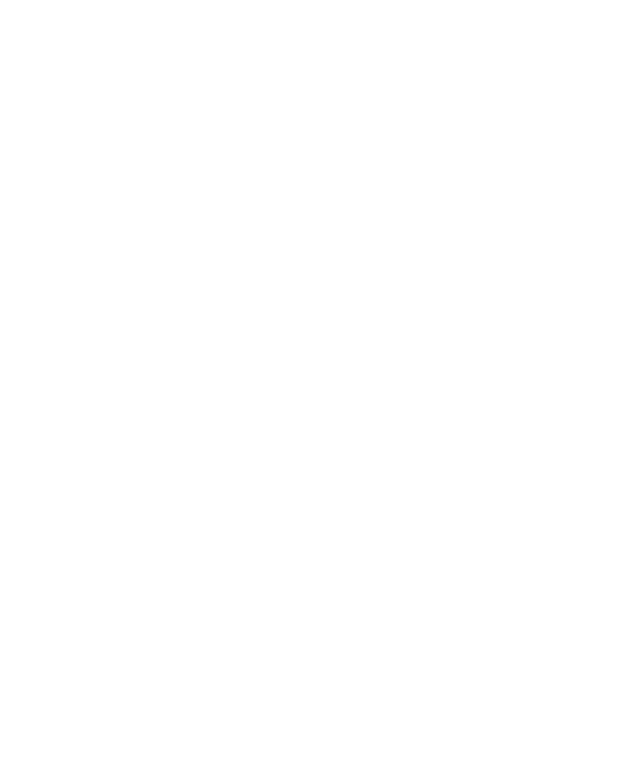
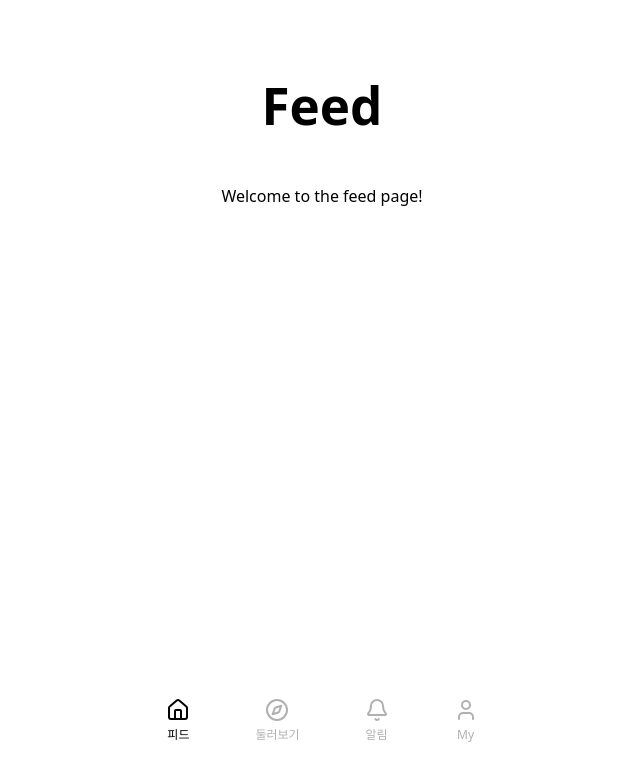
Before and after one commit to qkrxogmla/Homework-FE-2025-1-week3, a React (Vite) app in the folder 박태희/: page /feed in a window 1280 px wide. Before the commit this address had no page. Shown: the top 778 px of the page, without its empty margins (318-958 px from the left). Built offline with nearby package versions, Linux system fonts and the light colour scheme.

Commit message:
add feed page

```diff
--- a/박태희/src/App.tsx
+++ b/박태희/src/App.tsx
@@ -1,5 +1,6 @@
 import { BrowserRouter, Route, Routes } from 'react-router';
 
+import Feed from './Feed.tsx';
 import Home from './home.tsx';
 import Login from './login.tsx';
 import MyPage from './mypage.tsx';
@@ -25,6 +26,10 @@
           path="/mypage"
           element={<MyPage />}
         />
+        <Route
+          path="/feed"
+          element={<Feed />}
+        />
       </Routes>
     </BrowserRouter>
   );
--- /dev/null
+++ b/박태희/src/Feed.module.css
@@ -0,0 +1,8 @@
+.container {
+  display: flex;
+  flex-direction: column;
+  align-items: center;
+  width: 390px;
+  height: 778px;
+  margin: 0 auto;
+}
--- /dev/null
+++ b/박태희/src/Feed.tsx
@@ -0,0 +1,20 @@
+import React from 'react';
+
+import Menubar from './components/Menubar';
+import styles from './Feed.module.css';
+
+const Feed = () => {
+  return (
+    <div className={styles.container}>
+      <h1>Feed</h1>
+      <p>Welcome to the feed page!</p>
+      <Menubar
+        house="active"
+        compass="inactive"
+        bell="inactive"
+        user="inactive"
+      />
+    </div>
+  );
+};
+export default Feed;
--- a/박태희/src/components/Menubar.tsx
+++ b/박태희/src/components/Menubar.tsx
@@ -1,5 +1,5 @@
 import { Bell, Compass, House, User } from 'lucide-react';
-import { use } from 'react';
+import { useNavigate } from 'react-router';
 
 import styles from './Menubar.module.css';
 
@@ -11,12 +11,14 @@
 };
 
 const Menubar = ({ house, compass, bell, user }: MenubarProps) => {
+  const navigate = useNavigate();
   return (
     <div className={styles.low_bar}>
       <div className={styles.menu_item}>
         <House
           size={24}
           className={styles[`${house}_icon`]}
+          onClick={() => void navigate('/feed')}
         />
         <span className={styles[`${house}_text`]}>피드</span>
       </div>
@@ -38,6 +40,7 @@
         <User
           size={24}
           className={styles[`${user}_icon`]}
+          onClick={() => void navigate('/mypage')}
         />
         <span className={styles[`${user}_text`]}>My</span>
       </div>
--- a/박태희/src/signup.tsx
+++ b/박태희/src/signup.tsx
@@ -50,7 +50,6 @@
           setResponseMessage(response.message);
           return;
         }
-        alert('회원가입 성공! 로그인 페이지로 이동합니다.');
         void navigate('/login');
       })
       .catch((error) => {
```
